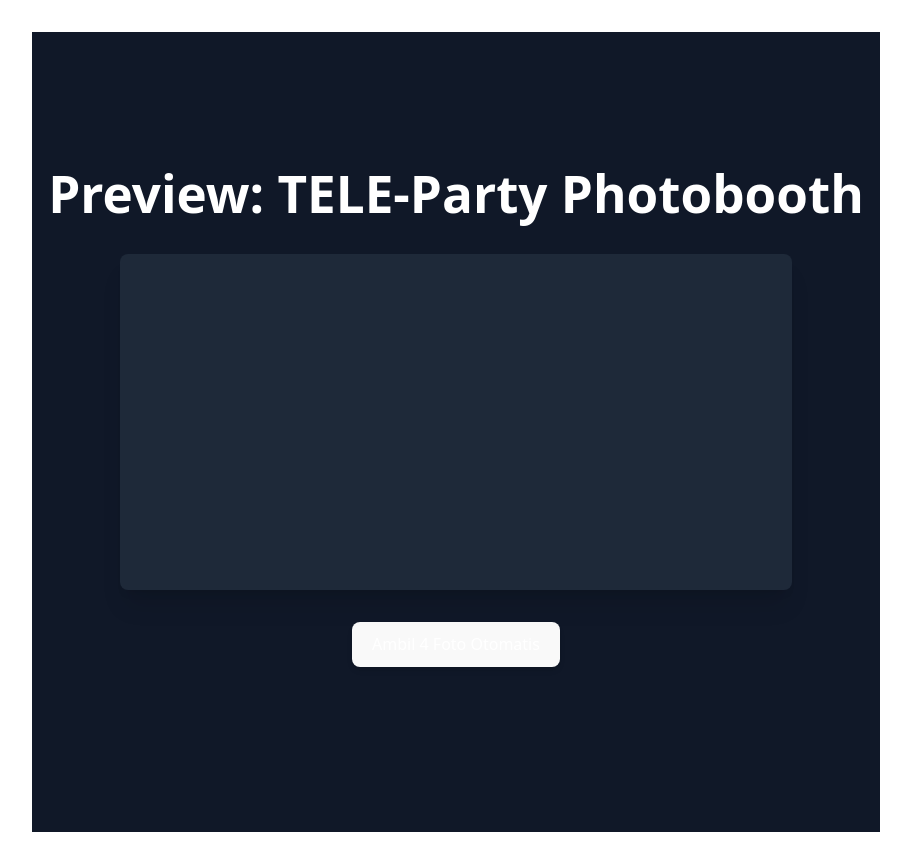
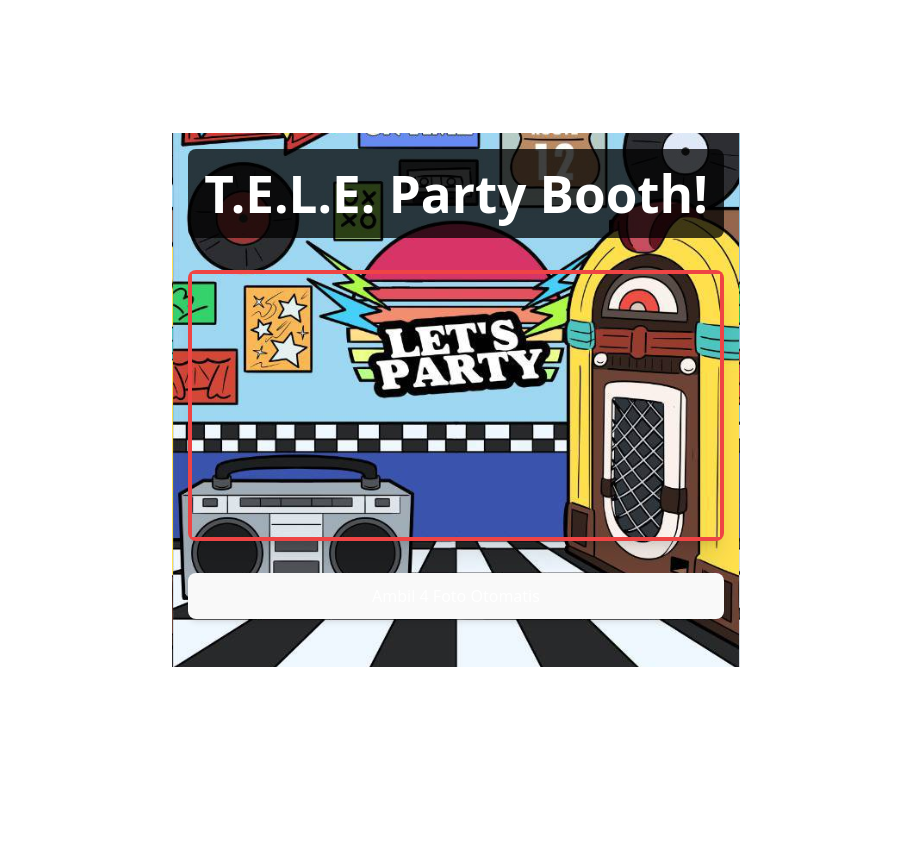
Before and after one commit to iqbalarauf/stsphotoapp, a Vue app: page / in a window 1280 px wide. Shown: the whole page, without its empty margins (184-1095 px from the left). After the commit the page ends 800 px from the top, so only its background shows below. Built offline with nearby package versions, Linux system fonts and the light colour scheme; no server answers.

Commit message:
add wallpaper, border lamp, and change resolution

```diff
--- a/src/App.vue
+++ b/src/App.vue
@@ -1,35 +1,36 @@
 <template>
-  <div class="min-h-screen bg-gray-900 flex flex-col items-center justify-center p-4">
-    <h1 class="text-4xl font-bold text-white mb-8">Preview: TELE-Party Photobooth</h1>
+  <div class="bg-contain bg-center bg-fixed" :style="{ backgroundImage: 'url(' + wallpaperUrl + ')' }">
+    <div class="max-w-screen flex flex-col items-center justify-center p-4">
+      <h1 class="bg-black/75 rounded-lg p-4 text-3xl sm:text-4xl font-bold text-white mb-8 text-center">T.E.L.E. Party Booth!</h1>
 
-    <div class="relative w-full max-w-2xl bg-gray-800 rounded-lg shadow-xl overflow-hidden mb-8">
-      <video v-if="photos.length < maxPhotos || shootingInProgress" ref="videoElement" class="w-full h-auto object-cover" autoplay></video>
+      <div class="relative w-full max-w-sm sm:max-w-md lg:max-w-lg xl:max-w-xl rounded-lg shadow-xl overflow-hidden mb-8">
+        <video v-if="photos.length < maxPhotos || shootingInProgress" ref="videoElement" class="w-full h-auto object-cover border-4 border-transparent video-border-animation" autoplay></video>
         <canvas ref="canvasElement" class="hidden"></canvas>
         <canvas ref="gridCanvasElement" class="hidden"></canvas>
 
         <div v-if="flashActive" class="absolute inset-0 bg-white opacity-0 animate-flash"></div>
 
         <div v-if="countdown > 0" class="absolute inset-0 flex items-center justify-center">
-        <span class="text-black text-9xl font-bold animate-pulse" :style="{ 'text-shadow': '2px 2px 4px rgba(255, 255, 255, 0.7)' }">{{ countdown }}</span>
+          <span class="text-black text-6xl sm:text-9xl font-bold animate-pulse" :style="{ 'text-shadow': '2px 2px 4px rgba(255, 255, 255, 0.7)' }">{{ countdown }}</span>
         </div>
 
-      <div v-if="shootingInProgress" class="absolute top-4 right-4 bg-gray-800 text-white text-lg font-bold py-2 px-4 rounded-full">
+        <div v-if="shootingInProgress" class="absolute top-4 right-4 bg-gray-800 text-white text-base sm:text-lg font-bold py-1 px-3 sm:py-2 sm:px-4 rounded-full">
           Foto ke-{{ photos.length + 1 }}
         </div>
       </div>
 
-    <div v-if="photos.length < maxPhotos && !shootingInProgress" class="flex space-x-4 mb-8">
+      <div v-if="photos.length < maxPhotos && !shootingInProgress" class="flex flex-col sm:flex-row space-y-4 sm:space-y-0 sm:space-x-4 mb-8 w-full max-w-sm sm:max-w-md xl:max-w-xl">
         <button
           @click="startPhotoSequence"
           :disabled="!cameraActive || shootingInProgress"
-        class="bg-green-500 hover:bg-green-600 text-white font-bold py-3 px-6 rounded-lg shadow-md transition duration-300 ease-in-out"
+          class="bg-green-500 hover:bg-green-600 text-white font-bold py-3 px-6 rounded-lg shadow-md transition duration-300 ease-in-out w-full"
         >
           Ambil 4 Foto Otomatis
         </button>
       </div>
 
-    <div v-if="photos.length === maxPhotos" class="w-full max-w-xl bg-gray-700 rounded-lg shadow-lg p-4">
-      <h2 class="text-2xl font-semibold text-white mb-4">Foto Grid Anda:</h2>
+      <div v-if="photos.length === maxPhotos" class="w-full max-w-sm sm:max-w-md lg:max-w-xl bg-gray-700 rounded-lg shadow-lg p-4">
+        <h2 class="text-xl sm:text-2xl font-semibold text-white mb-4 text-center">Foto Grid Anda:</h2>
         <img :src="gridPhotoUrl" alt="Foto Grid" class="w-full h-auto rounded-md mb-4 object-contain" v-if="gridPhotoUrl" />
         <div class="flex flex-col sm:flex-row space-y-4 sm:space-y-0 sm:space-x-4 justify-center">
           <button
@@ -48,10 +49,15 @@
         </div>
       </div>
     </div>
+  </div>
 </template>
 
 <script setup>
 import { ref, onMounted, onBeforeUnmount, watch } from 'vue';
+
+// Import wallpaper
+import wallpaper from './assets/wallpaper.jpg';
+const wallpaperUrl = ref(wallpaper);
 
 const frameImports = import.meta.glob('./assets/frame*.png', { eager: true, as: 'url' });
 const frameUrls = Object.values(frameImports);
@@ -78,8 +84,6 @@ const startCamera = async () => {
       video: {
         width: { ideal: targetPhotoSize },
         height: { ideal: targetPhotoSize },
-        // Hapus facingMode: 'user' jika ingin kamera default (biasanya belakang)
-        // atau biarkan jika ingin kamera depan tanpa mirror
         facingMode: 'user'
       }
     });
@@ -114,11 +118,8 @@ const takePhoto = async () => {
   canvas.width = targetPhotoSize;
   canvas.height = targetPhotoSize;
 
-  // Gambar video ke canvas TANPA mirroring
-  // Video sudah distreaming dengan rasio 1:1, jadi kita hanya perlu menggambarnya
   context.drawImage(video, 0, 0, canvas.width, canvas.height);
 
-  // Tambahkan bingkai
   const currentPhotoIndex = photos.value.length;
   if (currentPhotoIndex < frameUrls.length) {
     const frameImage = new Image();
@@ -247,7 +248,7 @@ onBeforeUnmount(() => {
 </script>
 
 <style>
-/* Tambahkan keyframes untuk animasi flash */
+/* Keyframes untuk animasi flash */
 @keyframes flash {
   0% { opacity: 0; }
   10% { opacity: 1; }
@@ -255,10 +256,22 @@ onBeforeUnmount(() => {
 }
 
 .animate-flash {
-  animation: flash 0.2s ease-out forwards; /* Durasi 0.2 detik */
+  animation: flash 0.2s ease-out forwards;
 }
 
-/* Pertahankan object-cover jika Anda ingin video mengisi area 1:1 */
+/* Animasi border warna-warni */
+@keyframes border-glow {
+  0% { border-color: #ef4444; } /* Red 500 */
+  25% { border-color: #3b82f6; } /* Blue 500 */
+  50% { border-color: #22c55e; } /* Green 500 */
+  75% { border-color: #eab308; } /* Yellow 500 */
+  100% { border-color: #ef4444; } /* Kembali ke Red 500 */
+}
+
+.video-border-animation {
+  animation: border-glow 5s infinite linear;
+}
+
 .object-cover {
   object-fit: cover;
 }
```
Also changed, not shown: src/assets/wallpaper.jpg (added). Lines whose indentation alone changed are shown as unchanged.
